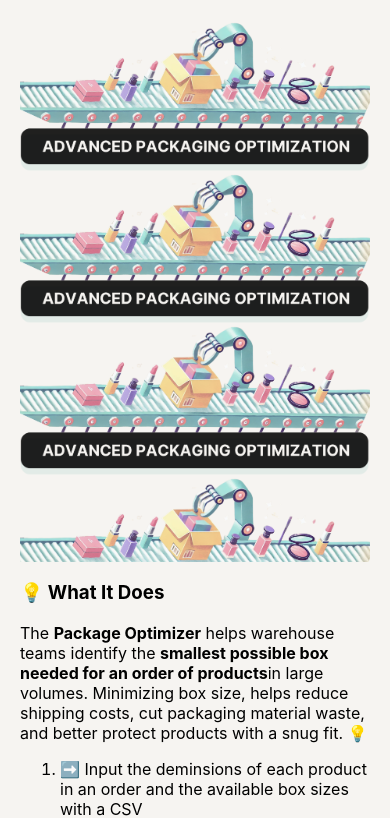
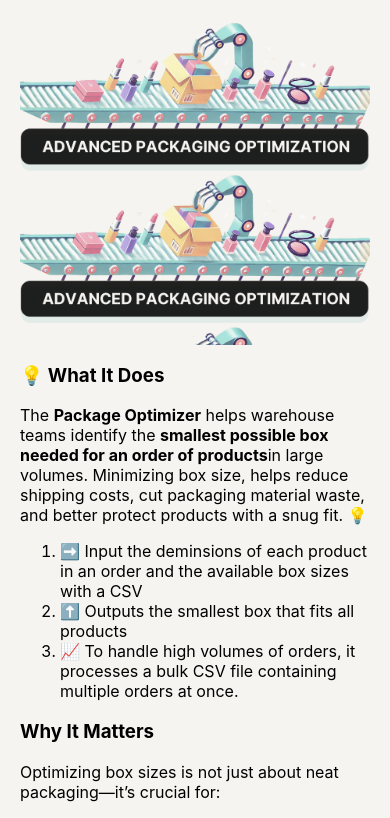
Before and after one commit to shreeti-patel/package-optimizer, a React (Create React App) app in the folder frontend-package-optimizer/frontend-package-optimizer/: page / in a window 390 px wide. Shown: the top 818 px of the page. Built offline with nearby package versions, Linux system fonts and the light colour scheme.

Commit message:
header changes

```diff
--- a/frontend-package-optimizer/frontend-package-optimizer/src/App.css
+++ b/frontend-package-optimizer/frontend-package-optimizer/src/App.css
@@ -16,7 +16,7 @@
   box-shadow: 0 4px 8px rgba(0, 0, 0, 0.1);
 }
 body {
-  margin: 0; /* Ensure no default margin */
+  margin: 0;
   padding: 0;
 }
 /* Button */
@@ -101,50 +101,51 @@ button:disabled {
 }
 
 .header-container {
-  background-image: url('/public/Box Assignment Optimizer.png'); /* Path to your image */
-  background-size: cover; /* Ensure the image covers the container */
-  background-position: center top; /* Center the image */
-  height: 390px; /* Adjust to fit your image */
+  background-image: url('/public/Box Assignment Optimizer.png');
+  background-size: cover;
+  background-position: center top;
+  height: 390px;
   display: flex;
 }
 
 @media (max-width: 768px) {
   .header-container {
-    padding-top: 43.5%;           /* Taller aspect ratio for mobile */
-    background-size: contain;     /* Fill mobile screen width */
-    min-height: 250px;            /* Remove desktop width constraint */
+    padding-top: 50%;
+    background-size: 100% auto;;
+    height: auto;
+    min-height: 150px;
   }
 }
 
 .button-container {
   display: flex;
-  justify-content: flex-start; /* Aligns button to the left */
-  margin-top: 10px; /* Adds some spacing between boxes and button */
+  justify-content: flex-start;
+  margin-top: 10px;
 }
 
 .box-container {
   display: flex;
-  align-items: center; /* Aligns button and boxes vertically */
-  gap: 15px; /* Adds space between button and boxes */
-}
-
-.box-list {
-  display: flex;
-  flex-wrap: wrap; /* Allows multiple rows if needed */
-  gap: 10px; /* Adds spacing between box tags */
-}
-.box-list-container {
-  display: flex;
-  align-items: center; /* Align items vertically */
-  justify-content: space-between; /* Space between box tags and button */
-  flex-wrap: wrap; /* Ensures proper wrapping if needed */
-  gap: 10px; /* Adds spacing between elements */
+  align-items: center;
+  gap: 15px;
 }
 
 .box-list {
   display: flex;
   flex-wrap: wrap;
-  gap: 8px; /* Adds spacing between box tags */
+  gap: 10px;
+}
+.box-list-container {
+  display: flex;
+  align-items: center;
+  justify-content: space-between;
+  flex-wrap: wrap;
+  gap: 10px;
+}
+
+.box-list {
+  display: flex;
+  flex-wrap: wrap;
+  gap: 8px;
 }
 
 .run-assignment-button {
@@ -156,7 +157,7 @@ button:disabled {
   border-radius: 5px;
   cursor: pointer;
   transition: background-color 0.3s ease;
-  margin-left: auto; /* Pushes the button to the right */
+  margin-left: auto;
 }
 
 .run-assignment-button:disabled {
@@ -171,7 +172,7 @@ button:disabled {
 .file-upload {
   display: flex;
   flex-direction: column;
-  align-items: flex-start; /* Align everything to the left */
+  align-items: flex-start;
 
   gap: 10px;
   padding: 15px 20px;
```
